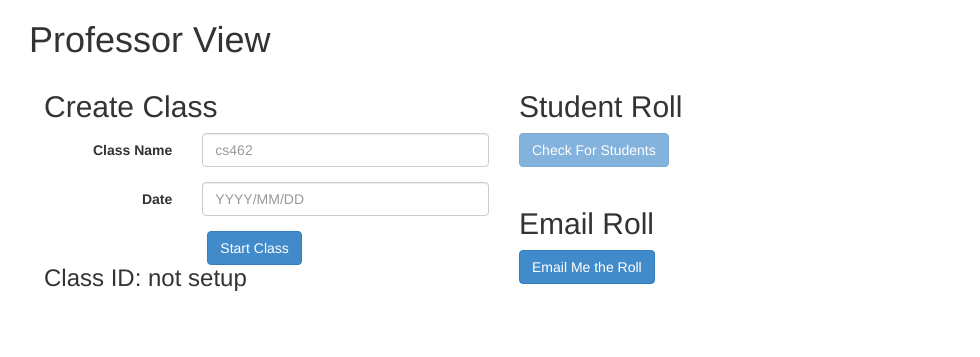
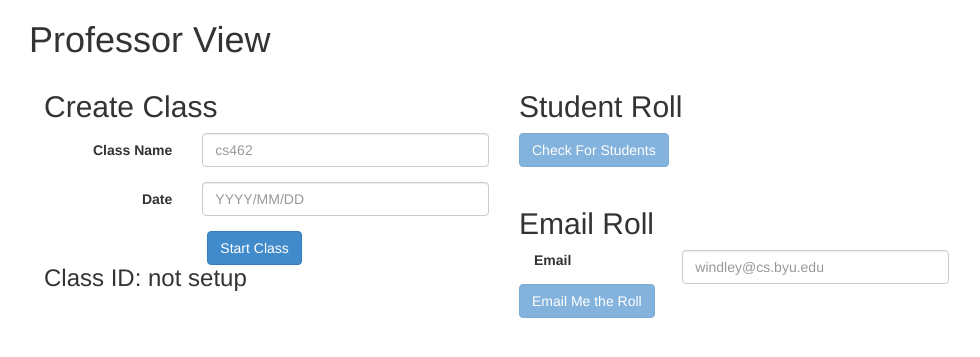
Before and after one commit to sublime1809/distributedAPI, a PHP site: page /professor.php in a window 1280 px wide. Shown: the top 357 px of the page, without its empty margins (41-1021 px from the left). Run offline with PHP 8.4, Linux system fonts and the light colour scheme.

Commit message:
made email variable from professor page.
disabled email button until class created.

```diff
--- a/email.php
+++ b/email.php
@@ -3,6 +3,7 @@ require 'lib/mailgun-php-1.7/vendor/autoload.php';
 use Mailgun\Mailgun;
 
 $class_id = $_POST['class_id'];
+$email = $_POST['email'];
 
 $roll = json_decode(file_get_contents("http://cs462.local/signin/class_id/".$class_id));
 
@@ -27,7 +28,7 @@ $domain = "sandbox03919bfa91e54f2f964446440ef8b3e9.mailgun.org";
 
 // Now, compose and send your message.
 $mg->sendMessage($domain, array('from'    => 'Mailgun Sandbox <postmaster@sandbox03919bfa91e54f2f964446440ef8b3e9.mailgun.org>',
-                                'to'      => 'Leckie <leckster@gmail.com>',
+                                'to'      => $email,
                                 'subject' => 'Class Roll',
                                 'html'    => $message));
 
--- a/professor.php
+++ b/professor.php
@@ -38,7 +38,13 @@
 			</div>
 			<div class="col-sm-5">
 				<h2>Email Roll</h2>
-				<button id="email_roll" class="btn btn-primary">Email Me the Roll</button>
+				<div class="form-group">
+					<label for="email" class="col-sm-4 control-label">Email</label>
+					<div class="col-sm-8">
+						<input id="email" name="email" type="text" placeholder="windley@cs.byu.edu" class="form-control">
+					</div>
+				</div>
+				<button id="email_roll" class="btn btn-primary disabled">Email Me the Roll</button>
 			</div>
 		</div>
 	</body>
@@ -66,7 +72,10 @@
 			function(data) {
 				data = JSON.parse(data);
 				$("#class_id").html(data.id);
+
 				$("#update_roll").removeClass("disabled");
+				$("#email_roll").removeClass("disabled");
+
 				$("#start_class").addClass("disabled");
 			});
 		});
@@ -94,14 +103,20 @@
 		$("#email_roll").click(function() {
 			//AJAX GET to download all students and display them.
 			var class_id = $("#class_id").html();
-			console.log("update Roll");
+			var email = $("#email").val();
+
+			if(email == '') {
+				alert("Please input your email.");
+				return;
+			}
+
 			$.post("email.php",
 			{
-				"class_id":class_id
+				"class_id":class_id,
+				"email": email
 			},
 			function(data) {
 				console.log(data);
-				$("#update_roll").removeClass("disabled");
 			});
 		});
 	</script>
```
